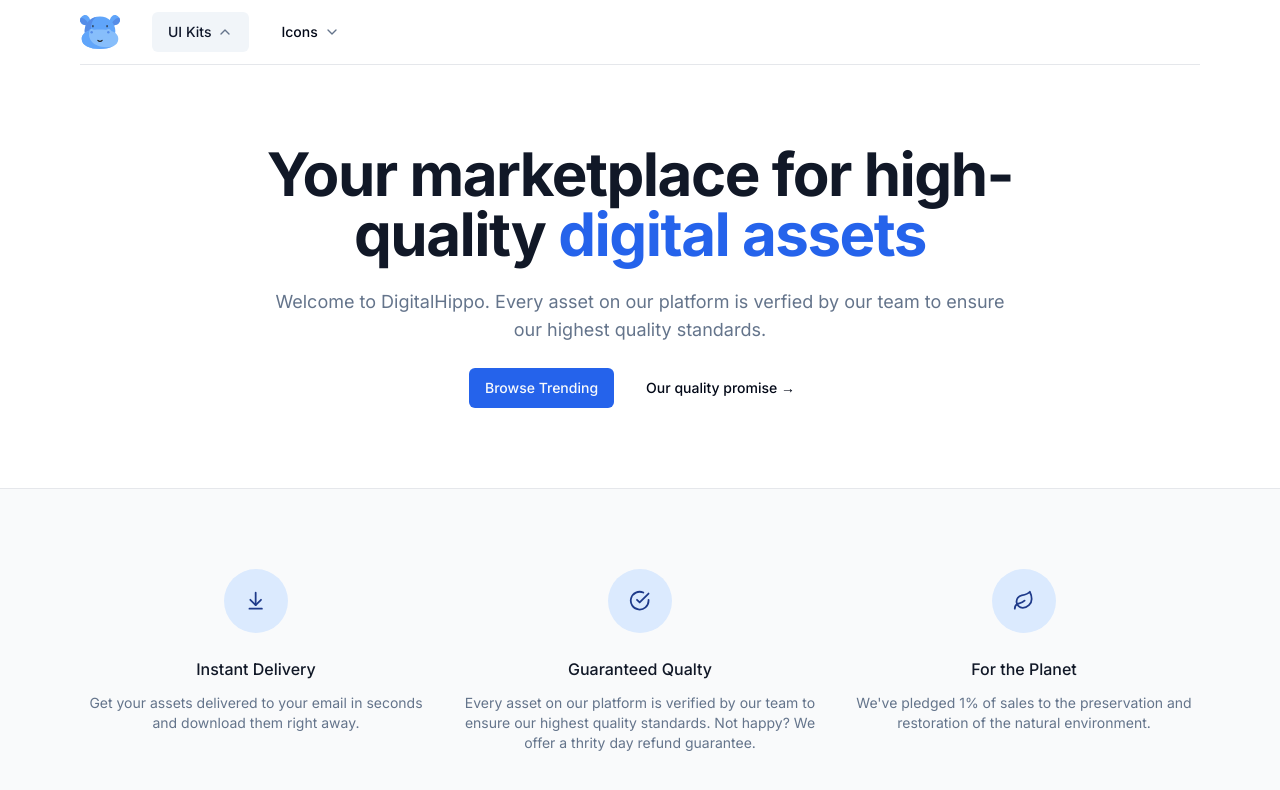
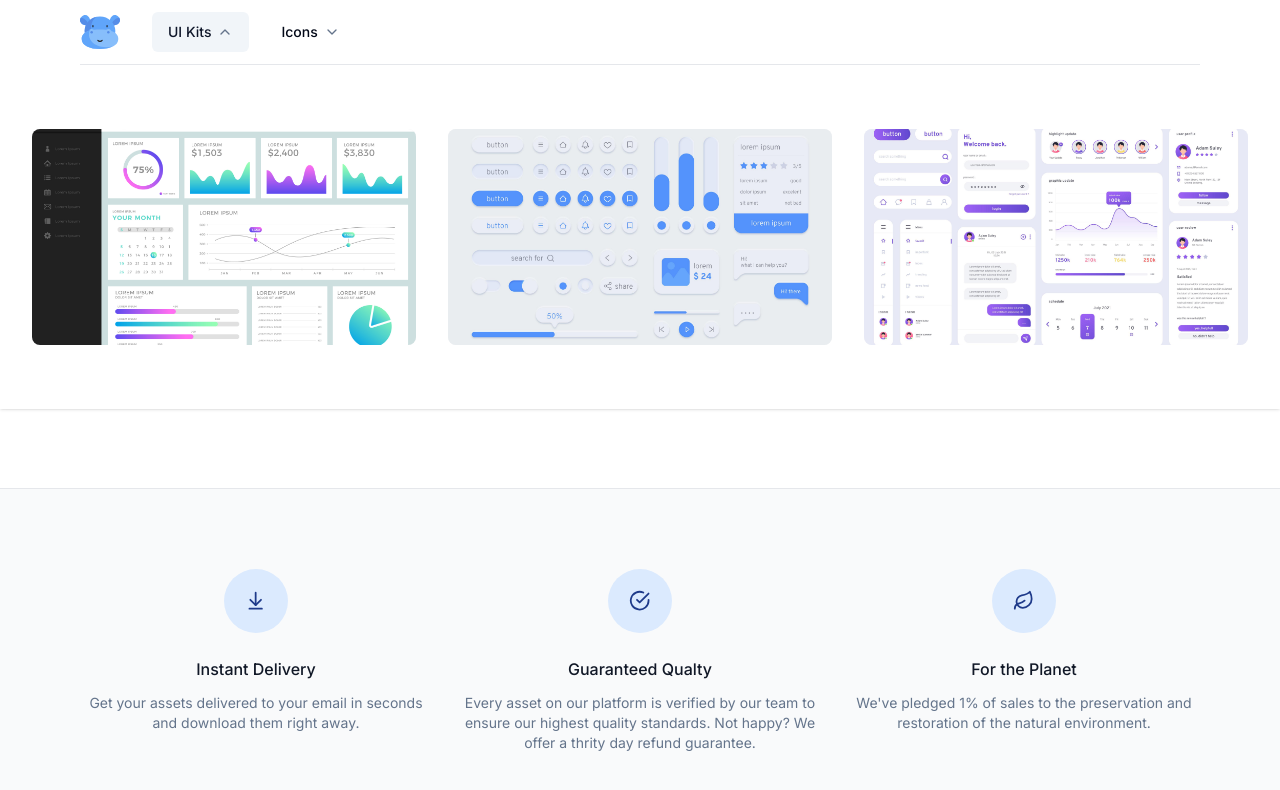
Before and after one commit to Rakesh6720/digitalhippo, a Next.js app: page / in a window 1280 px wide. Both pictures are taken after a click on the button "UI Kits". Shown: the top 790 px of the page. Built offline with nearby package versions, Linux system fonts and the light colour scheme.

Commit message:
add nav bar contents

```diff
--- a/src/components/NavItem.tsx
+++ b/src/components/NavItem.tsx
@@ -4,6 +4,8 @@
 import { Button } from "./ui/button";
 import { cn } from "@/lib/utils";
 import { ChevronDown } from "lucide-react";
+import Image from "next/image";
+import Link from "next/link";
 
 type Category = (typeof PRODUCT_CATEGORIES)[number];
 
@@ -36,6 +38,53 @@
           />
         </Button>
       </div>
+      {isOpen ? (
+        <div
+          className={cn(
+            "absolute inset-x-0 top-full text-sm text-muted-foreground",
+            {
+              "animate-in fade-in-10 slide-in-from-top-5": !isOpen,
+            }
+          )}
+        >
+          <div
+            className="absolute inset-0 top-1/2 bg-white shadow"
+            aria-hidden="true"
+          />
+          <div className="relative bg-white">
+            <div className="mx-auto m-w-7xl px-8">
+              <div className="grid grid-cols-4 gap-x-8 gap-y-10 py-16">
+                <div className="col-span-4 col-start-1 grid grid-cols-3 gap-x-8">
+                  {category.featured.map((item) => (
+                    <div
+                      key={item.name}
+                      className="group relative texst-base sm:text-sm"
+                    >
+                      <div className="relative aspect-video overflow-hidden rounded-lg bg-gray-100 group-hover:opacity-75">
+                        <Image
+                          src={item.imageSrc}
+                          alt="product category image"
+                          fill
+                          className="object-cover object-center"
+                        />
+                        <Link
+                          href={item.href}
+                          className="mt-6 bock font-medium text-gray-900"
+                        >
+                          {item.name}
+                        </Link>
+                        <p className="mt-1" aria-hidden="true">
+                          Shop now
+                        </p>
+                      </div>
+                    </div>
+                  ))}
+                </div>
+              </div>
+            </div>
+          </div>
+        </div>
+      ) : null}
     </div>
   );
 }
```
